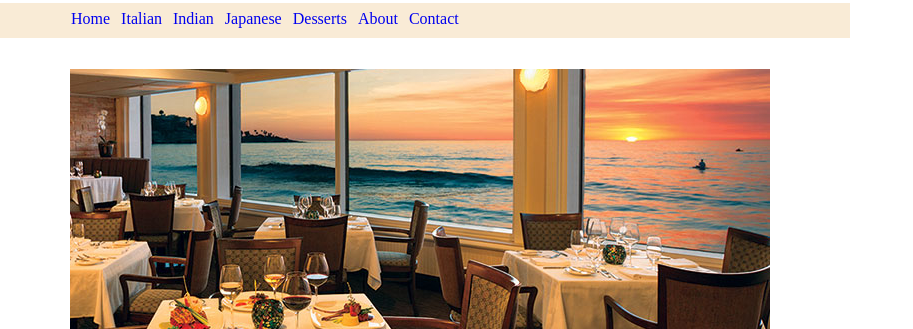
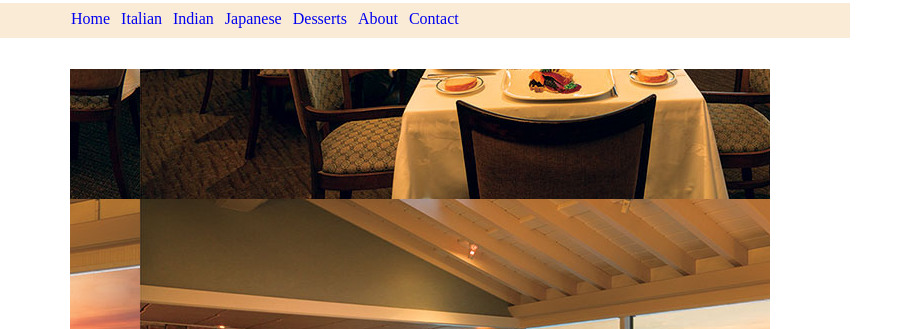
Before and after one commit to SkyZjj/SkyZjj.github.io, a plain HTML site: page jH8nL4a9yrT/HW3_home.html in a window 1280 px wide. Shown: the part 61-390 px from the top of the page, without its empty margins (0-913 px from the left). Drawn offline with Linux system fonts and the light colour scheme.

Commit message:
Update style.css

```diff
--- a/jH8nL4a9yrT/style.css
+++ b/jH8nL4a9yrT/style.css
@@ -56,7 +56,7 @@
     height: 400px;
     background-image: url("img/Restaurant.jpg");
     background-attachment: fixed;
-    background-position:100% 100%;
+    background-position:70px 130px;
     background-repeat:no-repeat；
   }
   #viewWindow img {
```
